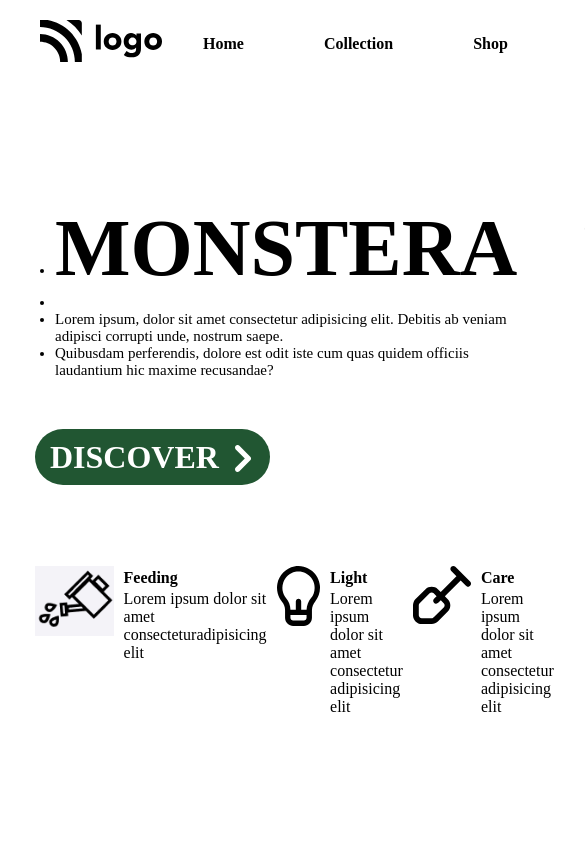
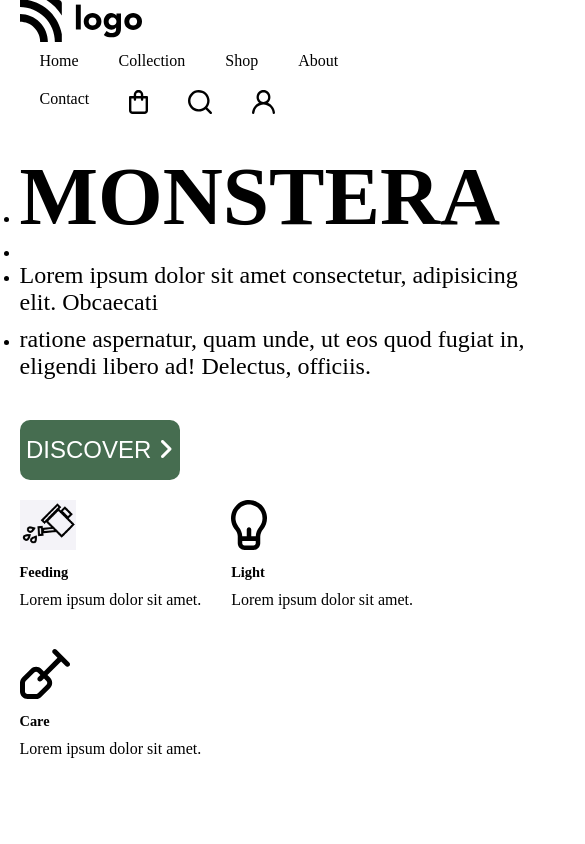
Before and after one commit to OFFICIALSAIKAT/html-css-project-6, a plain HTML site: page index.html in a window 390 px wide. Shown: the top 844 px of the page, 585 px wide, since content can reach past the window. Drawn offline with Linux system fonts and the light colour scheme; a web font is replaced by a local one.

Commit message:
responsive

```diff
--- a/index.html
+++ b/index.html
@@ -1,247 +1,65 @@
 <!DOCTYPE html>
 <html lang="en">
 <head>
-    <meta charset="UTF-8" />
-    <meta http-equiv="X-UA-Compatible" content="IE=edge" />
-    <meta name="viewport" content="width=device-width, initial-scale=1.0" />
-    <title>Document</title>
-    <link
-      href="https://fonts.googleapis.com/css?family=Allerta"
-      rel="stylesheet"
-    />
-    <link
-      href="https://fonts.googleapis.com/css?family=Abel"
-      rel="stylesheet"
-    />
-    <style>
-      /* Write styles here */
-    *{
-      margin: 0px;
-      padding: 0px;
-    }
-
-     #navbarMonstera{
-      display: flex;
-      justify-content: space-between;
-      padding: 20px 20px;
-
-
-     }
-     #navMid{
-      display: flex;
-      justify-content: center;
-      align-items:center ;
-
-     }
-     #navMid h4{
-      padding: 0px 40px;
-     }
-     #navMid h4:hover{
-      text-decoration: underline;
-      cursor: pointer;
-
-     }
-     #navEnd{
-      display: flex;
-      align-items: center;
-
-     }
-     #navEnd img{
-      padding: 10px;
-     }
-     #midWhole{
-      display: flex;
-      padding: 15px;
-
-     }
-     #midWholePart1{
-      margin: 0px 20px;
-     }
-     #midWholePart13{
-      display: flex;
-     }
-     #midWholePart11{
-      position: relative;
-      top: 100px;
-      left: 20px;
-      ;
-     }
-     #midWholePart11{
-      font-size: 15px;
-      margin-right: 50px;
-
-     }
-     #midWholePart12{
-      display: flex;
-      flex-direction: column;;
-      position: relative;
-      top:150px;
-
-
-     }
-
-     #midWholePart12 h1{
-     background-color:#215632;
-     width: 205px;
-     border: none;
-     border-radius: 50px;
-     padding: 10px 15px;
-     height: 36px;
-     color: white ;
-
-
-     }
-
-     #midWholePart122 img{
-      color: black;
-      position: relative;
-      left: 200px;
-      bottom: 40px;
-
-
-     }
-     #midWholePart13{
-      position: relative;
-      top: 200px;
-     }
-     .midWholePart13Parts{
-      display: flex;
-
-
-     }
-     .midWholePart13Parts h4{
-      margin: 3px 10px;
-
-
-     }
-     .text{
-      margin: 3px 10px;
-     }
-     #feeding{
-      height: 70px;
-     }
-     #light{
-      height: 60px;
-     }
-     #imgMain{
-      height: 565px;
-      width: 550px;
-     }
-     #monstera{
-      font-size: 80px;
-
-     }
-     #navFirst{
-      margin-left: 20px;
-     }
-
-
-
-
-    </style>
+    <meta charset="UTF-8">
+    <meta http-equiv="X-UA-Compatible" content="IE=edge">
+    <meta name="viewport" content="width=device-width, initial-scale=1.0">
+    <title>Project-6</title>
+    <link rel="stylesheet" href="style.css">
+    <link rel="stylesheet" href="https://cdnjs.cloudflare.com/ajax/libs/font-awesome/6.1.2/css/all.min.css">
 </head>
 <body>
-    <nav id="navbarMonstera">
-      <div id="navFirst">
-        <img src="./photos/Logo.svg" />
+    <nav>
+        <img src="./photos/Logo.svg" alt="">
+        <div class="navigation">
+            <ul>
+                <li class="item">Home</li>
+                <li class="item">Collection</li>
+                <li class="item">Shop</li>
+                <li class="item">About</li>
+                <li class="item">Contact</li>
+                <li><img src="./photos/cart.svg" alt=""></li>
+                <li><img src="./photos/search.svg" alt=""></li>
+                <li><img src="./photos/user.svg" alt=""></li>
+            </ul>
         </div>
+    </nav>
+    <section id="hero">
+        <div class="hero-left">
 
-      <div id="navMid">
-        <div>
-          <h4>Home</h4>
+           <div class="hero-left-content">
+            <ul>
+           <li> <h1>MONSTERA</h1></li>
+           <li></li>
+           <li><p>Lorem ipsum dolor sit amet consectetur, adipisicing elit. Obcaecati <li> <p> ratione aspernatur, quam unde, ut eos quod fugiat in, eligendi libero ad! Delectus, officiis.</p></li></p></li>
+
+            <button class="button-hero-left">DISCOVER <i class="fa-solid fa-angle-right"></i></button>
+        </ul>
+            <div class="discover">
+                <div class="dis-1">
+                    <img src="./photos/water plant.png" alt="">
+                    <h5>Feeding</h5>
+                    <p>Lorem ipsum dolor sit amet.</p>
                 </div>
-        <div><h4>Collection</h4></div>
-        <div>
-          <h4>Shop</h4>
+                <div class="dis-2">
+                    <img src="./photos/light.svg" alt="">
+                    <h5>Light</h5>
+                    <p>Lorem ipsum dolor sit amet.</p>
                 </div>
-        <div>
-          <h4>About</h4>
+                <div class="dis-3">
+                    <img src="./photos/plough.svg" alt="">
+                    <h5>Care</h5>
+                    <p>Lorem ipsum dolor sit amet.</p>
                 </div>
-        <div>
-          <h4>Contact</h4>
             </div>
            </div>
 
-      <div id="navEnd">
-        <div>
-          <img src="/photos/cart.svg" />
         </div>
-        <div>
-          <img src="./photos/user.svg" />
+
+        <div class="hero-right">
+            <img src="./photos/6_folwer.png" alt="">
         </div>
-        <div>
-          <img src="./photos/search.svg" />
-        </div>
-      </div>
-    </nav>
 
-    <div id="midWhole">
-      <div id="midWholePart1">
-        <div id="midWholePart11">
-          <div>
-            <ul>
-              <li><h1 id="monstera">MONSTERA</h1></li>
-              <li></li>
-              <li>
-                Lorem ipsum, dolor sit amet consectetur adipisicing elit.
-                Debitis ab veniam adipisci corrupti unde, nostrum saepe.
-              </li>
-              <li>
-                Quibusdam perferendis, dolore est odit iste cum quas quidem
-                officiis laudantium hic maxime recusandae?
-              </li>
-            </ul>
-          </div>
-        </div>
-        <div id="midWholePart12">
-          <div id="midWholePart121">
-            <div>
-              <h1>DISCOVER</h1>
-            </div>
-            <div id="midWholePart122">
-              <img src="./photos/greaterThan.svg" />
-            </div>
-          </div>
-        </div>
-        <div id="midWholePart13">
-          <div class="midWholePart13Parts">
-            <div>
-              <img id="feeding" src="./photos/water plant.png" />
-            </div>
-            <div>
-              <h4>Feeding</h4>
-              <p class="text">
-                Lorem ipsum dolor sit amet consecteturadipisicing elit
-              </p>
-            </div>
-          </div>
-          <div class="midWholePart13Parts">
-            <div>
-              <img id="light" src="./photos/light.svg" alt="" />
-            </div>
-            <div>
-              <h4>Light</h4>
-              <p class="text">
-                Lorem ipsum dolor sit amet consectetur adipisicing elit
-              </p>
-            </div>
-          </div>
-          <div class="midWholePart13Parts">
-            <div>
-              <img id="care" src="./photos/plough.svg" />
-            </div>
-            <div>
-              <h4>Care</h4>
-              <p class="text">
-                Lorem ipsum dolor sit amet consectetur adipisicing elit
-              </p>
-            </div>
-          </div>
-        </div>
-      </div>
-      <div>
-        <img id="imgMain" src="./photos/6_folwer_cut.png" />
-      </div>
-    </div>
+    </section>
 </body>
 </html>
--- a/sandbox.config.json
+++ /dev/null
@@ -1,3 +0,0 @@
-{
-  "template": "static"
-}
--- /dev/null
+++ b/style.css
@@ -0,0 +1,102 @@
+*{
+    margin: 0px;
+    padding: 0%;
+}
+
+nav{
+    width: 90%;
+    display: flex;
+    justify-content: space-between;
+    margin: auto;
+    flex-wrap: wrap;
+
+}
+
+nav .navigation ul{
+    display: flex;
+    flex-wrap: wrap;
+
+}
+nav .navigation ul li{
+    list-style: none;
+    padding: 10px 20px;
+}
+#hero{
+    display: grid;
+    grid-template-columns: repeat(auto-fit, minmax(520px,1fr));
+    height: 100vh;
+    width: 90%;
+    margin: auto;
+
+
+}
+ .hero-left-dots li{
+    font-size: 1.5rem;
+}
+.hero-left{
+    padding-top: 20px;
+    display: flex;
+    align-items: center;
+
+}
+
+.hero-left-content h1{
+    font-size: 5.2rem;
+
+}
+.hero-left-content p{
+    font-size: 1.5rem;
+    padding: 0 0 10px 0;
+}
+.hero-right img{
+    height: 660px;
+    width: 760px;
+    text-align: center;
+}
+.hero-left-content button{
+   margin-top: 20px;
+}
+.button-hero-left{
+    height: 60px;
+    width: 160px;
+    color: white;
+    background: #466D50;
+    border: none;
+    font-size: 1.5rem;
+    border-radius: 10px;
+}
+.discover{
+    display: flex;
+    flex-wrap: wrap;
+    margin-top: 20px;
+    gap: 30px;
+}
+.discover img{
+    height: 50px;
+}
+.discover h5{
+    font-size: 0.9rem;
+    padding: 10px 0;
+}
+.discover p{
+    font-size: 1rem;
+}
+/* @media only screen and (min-width: 600px)and (max-width:1000px){
+    .hero-left-content h1{
+        font-size: 1.5rem;
+
+    }
+    .hero-left-content p{
+        font-size: 0.5rem;
+
+}
+.hero-right img{
+    height: 400px;
+    width: 420px;
+    text-align: center;
+}
+.hero-left{
+    align-items:flex-start ;
+    padding-top: 100px ;
+}
+} */
```
Also changed, not shown: package.json (deleted, +0 -24 lines), test.html (deleted, +0 -12 lines), 6.png (deleted), thumbnail.png (deleted). Lines whose indentation alone changed are shown as unchanged.
